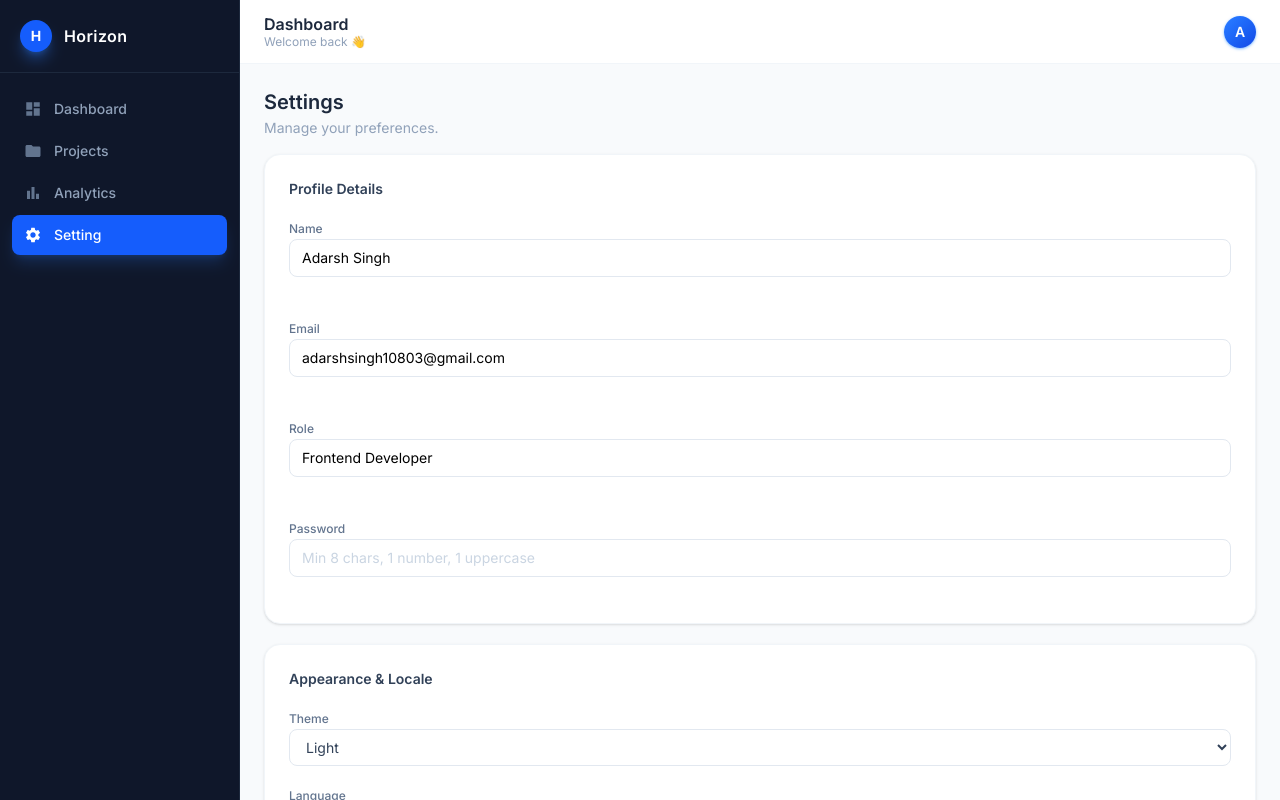
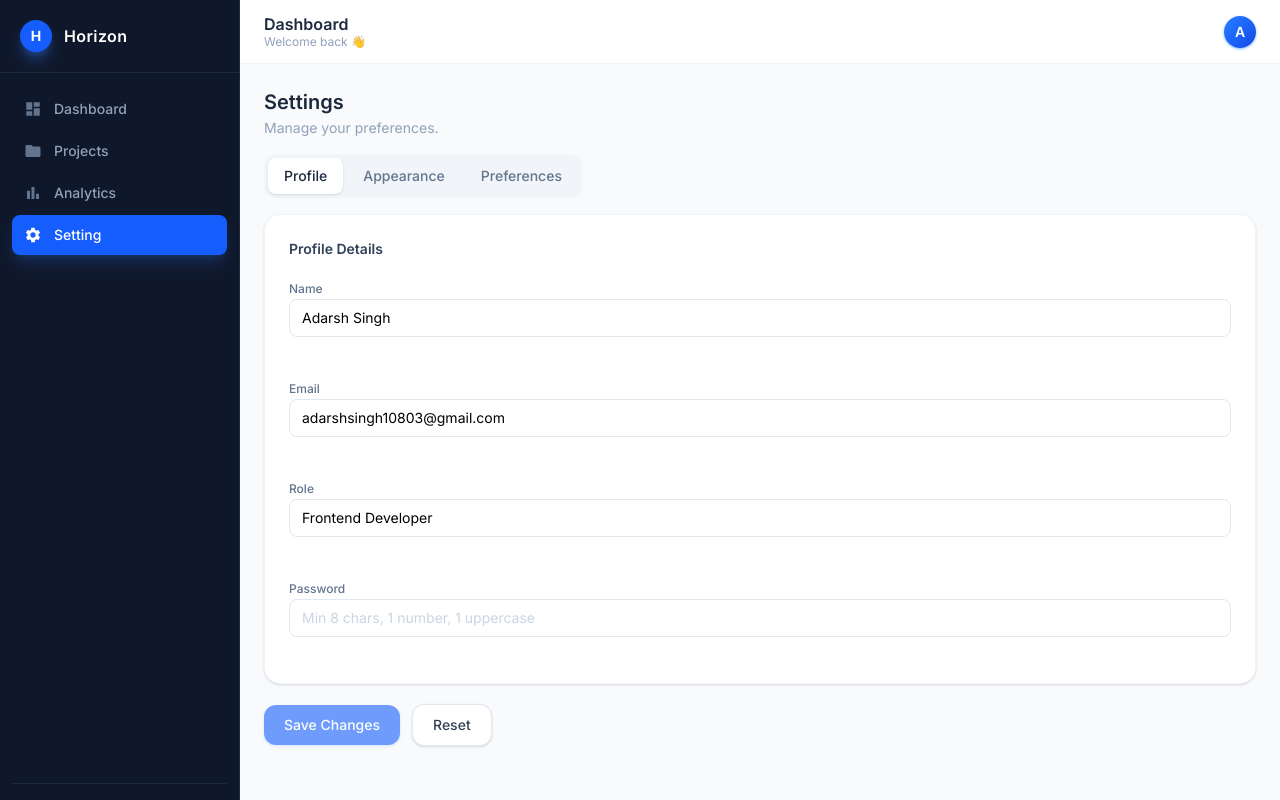
Before and after one commit to AdarshsinghDev/Mekari, a React (Vite) app in the folder horizon/: page /setting in a window 1280 px wide. Shown: the top 800 px of the page. Built offline with nearby package versions, Linux system fonts and the light colour scheme.

Commit message:
feat: attach router context and automate tab URL sync (FE-07.1)

```diff
--- a/horizon/src/pages/Setting.tsx
+++ b/horizon/src/pages/Setting.tsx
@@ -1,4 +1,5 @@
 import { useState, useCallback, useMemo } from "react";
+import { useSearchParams } from "react-router-dom";
 import Button from "../components/Button";
 import Input from "../components/Input";
 import WorkspaceCard from "../components/WorkspaceCard";
@@ -10,6 +11,14 @@ import {
   languageOptions,
   timezoneOptions,
 } from "../data/settingsMock";
+
+// ─── Tab Configuration ────────────────────────────────────────
+
+const TABS = [
+  { id: "profile",    label: "Profile"    },
+  { id: "appearance", label: "Appearance" },
+  { id: "preferences",label: "Preferences"},
+];
 
 // ─── Validators ───────────────────────────────────────────────
 
@@ -28,6 +37,16 @@ const isValidPassword = (val: string): boolean => {
 // ─── Component ────────────────────────────────────────────────
 
 const Setting = () => {
+
+  const [searchParams, setSearchParams] = useSearchParams();
+
+  const activeTab = searchParams.get("tab") || "profile";
+
+  // ── Tab change handler ───────────────────────────────────────
+  // Jab user kisi tab button pe click kare
+  const handleTabClick = useCallback((tabId: string): void => {
+    setSearchParams({ tab: tabId });
+  }, [setSearchParams]);
 
   // ── Profile state ────────────────────────────────────────────
   const [name,     setName]     = useState(initialProfile.name);
@@ -51,12 +70,6 @@ const Setting = () => {
   const emailOk    = isValidEmail(email);
   const passwordOk = isValidPassword(password);
 
-  // ── useMemo — isFormValid ────────────────────────────────────
-  // useMemo kya karta hai?
-  // Yeh calculation tab dobara calculate hogi jab
-  // name/email/password actually change honge.
-  // Agar koi aur state (jaise darkMode) change ho toh
-  // yeh calculation dobara NAHI chalegi — result cached rehta hai.
   const isFormValid = useMemo(() => {
     return (
       name.length > 0     && nameOk &&
@@ -64,15 +77,8 @@ const Setting = () => {
       password.length > 0 && passwordOk
     );
   }, [name, email, password, nameOk, emailOk, passwordOk]);
-  // ↑ dependency array — sirf yeh 6 cheezein badlengi toh recalculate hoga
 
-  // ── useCallback — handlers ────────────────────────────────────
-  // useCallback kya karta hai?
-  // Normally har re-render pe React ek naya function banata hai.
-  // useCallback purana function "yaad" rakhta hai —
-  // jab tak dependency nahi badalti, naya function nahi banega.
-  // Fayda: memo wrapped Input/Button ko naya function reference
-  // nahi milta → wo unnecessarily re-render nahi karte.
+  // ── Handlers ─────────────────────────────────────────────────
 
   const handleSubmit = useCallback((e: React.FormEvent<HTMLFormElement>): void => {
     e.preventDefault();
@@ -83,8 +89,6 @@ const Setting = () => {
     console.log({ name, email, role, password, theme, language, timezone, darkMode, emailNotif });
   }, [name, email, role, password, theme, language, timezone, darkMode, emailNotif, nameOk, emailOk, passwordOk]);
 
-  // Reset — [] dependency = yeh function kabhi nahi badlega
-  // Kyunki iske andar sirf setters hain jo React guarantee karta hai stable rehenge
   const handleReset = useCallback((_e: React.MouseEvent<HTMLButtonElement>): void => {
     setName(initialProfile.name);
     setEmail(initialProfile.email);
@@ -93,68 +97,30 @@ const Setting = () => {
     setNameTouched(false);
     setEmailTouched(false);
     setPasswordTouched(false);
-  }, []); // empty array = ek baar banta hai, hamesha same rehta hai
-
-  // Name/Email/Role/Password handlers — sirf setter call, dependency nahi
-  const handleNameChange = useCallback((e: React.ChangeEvent<HTMLInputElement>): void => {
-    setName(e.target.value);
   }, []);
 
-  const handleEmailChange = useCallback((e: React.ChangeEvent<HTMLInputElement>): void => {
-    setEmail(e.target.value);
-  }, []);
+  const handleNameChange     = useCallback((e: React.ChangeEvent<HTMLInputElement>): void => { setName(e.target.value);     }, []);
+  const handleEmailChange    = useCallback((e: React.ChangeEvent<HTMLInputElement>): void => { setEmail(e.target.value);    }, []);
+  const handleRoleChange     = useCallback((e: React.ChangeEvent<HTMLInputElement>): void => { setRole(e.target.value);     }, []);
+  const handlePasswordChange = useCallback((e: React.ChangeEvent<HTMLInputElement>): void => { setPassword(e.target.value); }, []);
 
-  const handleRoleChange = useCallback((e: React.ChangeEvent<HTMLInputElement>): void => {
-    setRole(e.target.value);
-  }, []);
+  const handleNameBlur     = useCallback((): void => { setNameTouched(true);     }, []);
+  const handleEmailBlur    = useCallback((): void => { setEmailTouched(true);    }, []);
+  const handlePasswordBlur = useCallback((): void => { setPasswordTouched(true); }, []);
 
-  const handlePasswordChange = useCallback((e: React.ChangeEvent<HTMLInputElement>): void => {
-    setPassword(e.target.value);
-  }, []);
+  const handleThemeChange    = useCallback((e: React.ChangeEvent<HTMLSelectElement>): void => { setTheme(e.target.value as ThemeType);       }, []);
+  const handleLanguageChange = useCallback((e: React.ChangeEvent<HTMLSelectElement>): void => { setLanguage(e.target.value as LanguageType); }, []);
+  const handleTimezoneChange = useCallback((e: React.ChangeEvent<HTMLSelectElement>): void => { setTimezone(e.target.value);                 }, []);
 
-  // Blur handlers
-  const handleNameBlur = useCallback((): void => {
-    setNameTouched(true);
-  }, []);
+  const handleDarkModeToggle   = useCallback((_e: React.MouseEvent<HTMLButtonElement>): void => { setDarkMode(prev => !prev);          }, []);
+  const handleEmailNotifChange = useCallback((e: React.ChangeEvent<HTMLInputElement>): void  => { setEmailNotif(e.target.checked);      }, []);
 
-  const handleEmailBlur = useCallback((): void => {
-    setEmailTouched(true);
-  }, []);
-
-  const handlePasswordBlur = useCallback((): void => {
-    setPasswordTouched(true);
-  }, []);
-
-  // Dropdown handlers
-  const handleThemeChange = useCallback((e: React.ChangeEvent<HTMLSelectElement>): void => {
-    setTheme(e.target.value as ThemeType);
-  }, []);
-
-  const handleLanguageChange = useCallback((e: React.ChangeEvent<HTMLSelectElement>): void => {
-    setLanguage(e.target.value as LanguageType);
-  }, []);
-
-  const handleTimezoneChange = useCallback((e: React.ChangeEvent<HTMLSelectElement>): void => {
-    setTimezone(e.target.value);
-  }, []);
-
-  const handleDarkModeToggle = useCallback((_e: React.MouseEvent<HTMLButtonElement>): void => {
-    setDarkMode((prev) => !prev);
-  }, []);
-
-  const handleEmailNotifChange = useCallback((e: React.ChangeEvent<HTMLInputElement>): void => {
-    setEmailNotif(e.target.checked);
-  }, []);
-
-  // ── useMemo — dropdown JSX ───────────────────────────────────
-  // Dropdown options kabhi nahi badlte (static data hai).
-  // useMemo se yeh JSX ek baar banta hai aur cache mein rehta hai.
-  // Har re-render pe dobara map() nahi chalega.
+  // ── useMemo — dropdown options ────────────────────────────────
   const themeOptionElements = useMemo(() => (
     themeOptions.map((option: SelectOption) => (
       <option key={option.value} value={option.value}>{option.label}</option>
     ))
-  ), []); // empty array = ek baar hi banao, kabhi mat badlo
+  ), []);
 
   const languageOptionElements = useMemo(() => (
     languageOptions.map((option: SelectOption) => (
@@ -173,14 +139,43 @@ const Setting = () => {
   return (
     <div className="space-y-4">
 
+      {/* Page heading */}
       <div>
         <h2 className="text-xl font-semibold text-slate-800">Settings</h2>
         <p className="text-sm text-slate-400 mt-0.5">Manage your preferences.</p>
       </div>
 
+      {/* ── Tab Buttons ── */}
+      {/* Yeh buttons hain — click karne pe URL change hoga */}
+      <div className="flex items-center gap-1 bg-slate-100 p-1 rounded-xl w-fit">
+        {TABS.map((tab) => {
+
+          // Kya yeh tab abhi active hai? URL se check karo
+          const isActive = activeTab === tab.id;
+
+          return (
+            <button
+              key={tab.id}
+              type="button"
+              onClick={() => handleTabClick(tab.id)}
+              className={`px-4 py-2 text-sm font-medium rounded-lg transition-all duration-200 cursor-pointer ${
+                isActive
+                  ? "bg-white text-slate-800 shadow-sm"   // active tab: white + shadow
+                  : "text-slate-500 hover:text-slate-700" // inactive: gray
+              }`}
+            >
+              {tab.label}
+            </button>
+          );
+        })}
+      </div>
+
+      {/* ── Tab Content ── */}
       <form onSubmit={handleSubmit} className="space-y-5">
 
-        {/* Profile Details */}
+        {/* ─── Profile Tab ─── */}
+        {/* activeTab === "profile" toh dikhao, warna hide */}
+        {activeTab === "profile" && (
           <WorkspaceCard title="Profile Details">
 
             <Input
@@ -226,8 +221,10 @@ const Setting = () => {
             />
 
           </WorkspaceCard>
+        )}
 
-        {/* Appearance & Locale */}
+        {/* ─── Appearance Tab ─── */}
+        {activeTab === "appearance" && (
           <WorkspaceCard title="Appearance & Locale">
 
             <div className="space-y-1">
@@ -267,8 +264,10 @@ const Setting = () => {
             </div>
 
           </WorkspaceCard>
+        )}
 
-        {/* Preferences */}
+        {/* ─── Preferences Tab ─── */}
+        {activeTab === "preferences" && (
           <WorkspaceCard title="Preferences">
 
             <div className="flex items-center justify-between">
@@ -306,8 +305,9 @@ const Setting = () => {
             </div>
 
           </WorkspaceCard>
+        )}
 
-        {/* Action Buttons */}
+        {/* ─── Action Buttons ─── */}
         <div className="flex items-center gap-3">
           <Button type="submit" variant="primary" size="medium" disabled={!isFormValid}>
             Save Changes
```
Lines whose indentation alone changed are shown as unchanged.
